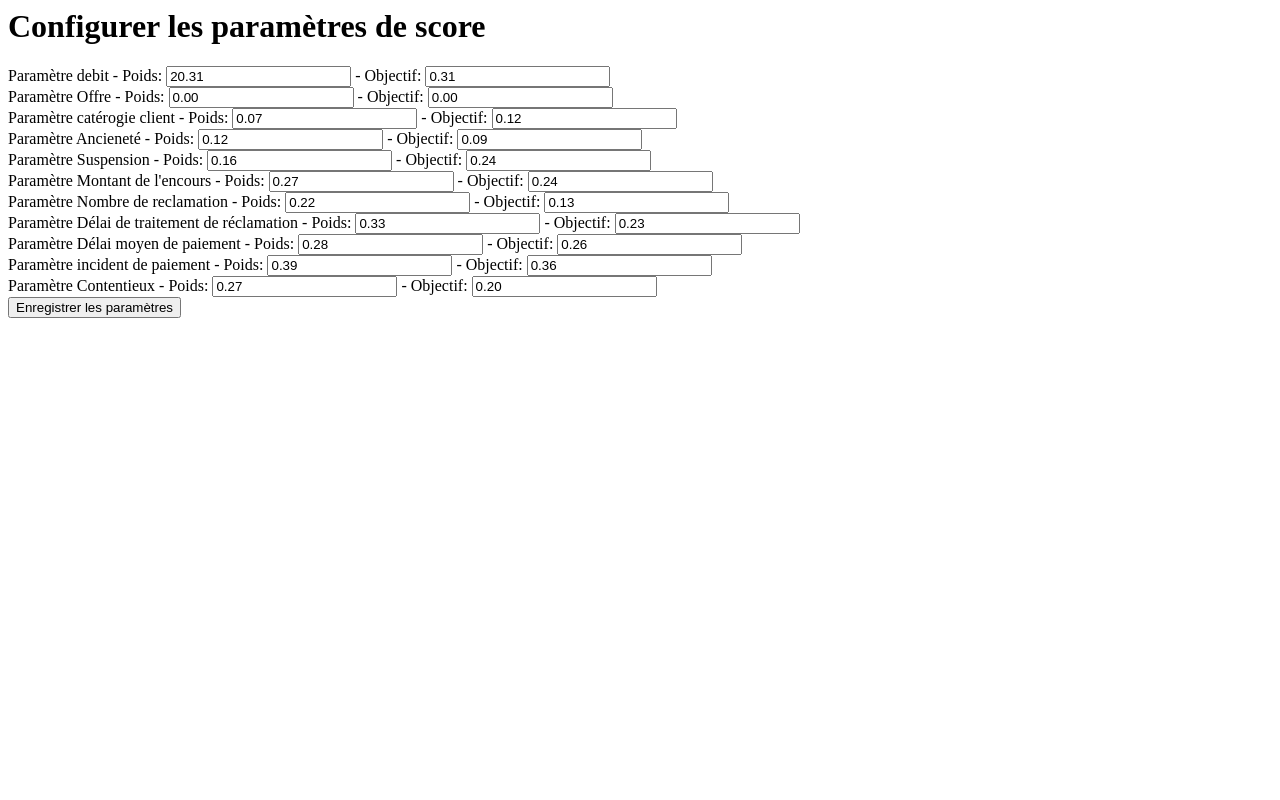
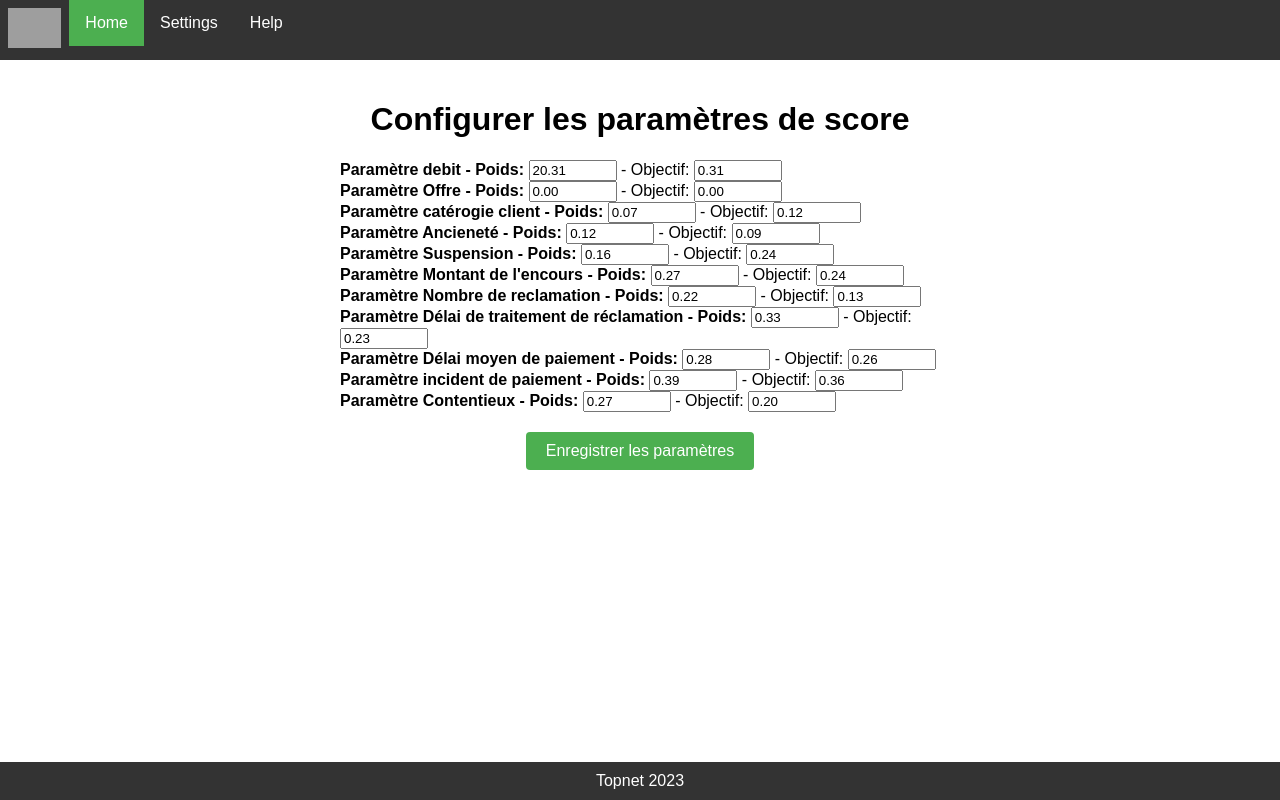
Before and after one commit to MrAhmedElmoez69/Topnet-B2C-Stage-, a Django app: page /agent/aa/ in a window 1280 px wide. Run offline with Django 4.2, Linux system fonts and the light colour scheme; a user stored in the database is signed in; data comes from the database, SQL or seed files in the repository; grey boxes are pictures that could not be loaded.

Commit message:
design
Co-Authored-By: Nacib Mariem <67750731+Nacib1999@users.noreply.github.com>

```diff
--- a/top/score_app/templates/agent/calculate_score.html
+++ b/top/score_app/templates/agent/calculate_score.html
@@ -1,9 +1,127 @@
-
+<!DOCTYPE html>
 <html>
 <head>
     <title>Configurer les paramètres de score</title>
+    <style>
+        body {
+            font-family: Arial, sans-serif;
+            margin: 0;
+            padding: 0;
+            display: flex;
+            flex-direction: column;
+            min-height: 100vh;
+        }
+
+        .container {
+            max-width: 600px;
+            margin: 0 auto;
+            padding: 20px;
+            flex: 1;
+        }
+
+        h1 {
+            text-align: center;
+        }
+
+        form {
+            margin-top: 20px;
+        }
+
+        label {
+            font-weight: bold;
+        }
+
+        input[type="number"] {
+            width: 80px;
+        }
+
+        .button-container {
+            text-align: center;
+            margin-top: 20px;
+        }
+
+        .submit-button {
+            background-color: #4CAF50;
+            color: white;
+            padding: 10px 20px;
+            border: none;
+            cursor: pointer;
+            font-size: 16px;
+            border-radius: 4px;
+        }
+
+        .reset-button {
+            background-color: #f44336;
+            color: white;
+            padding: 10px 20px;
+            border: none;
+            cursor: pointer;
+            font-size: 16px;
+            border-radius: 4px;
+            margin-left: 10px;
+        }
+
+        .submit-button:hover, .reset-button:hover {
+            opacity: 0.8;
+        }
+
+        /* Navbar styles */
+        .navbar {
+            background-color: #333;
+            overflow: hidden;
+        }
+
+        .navbar a {
+            float: left;
+            display: block;
+            color: white;
+            text-align: center;
+            padding: 14px 16px;
+            text-decoration: none;
+        }
+
+        .navbar a:hover {
+            background-color: #ddd;
+            color: black;
+        }
+
+        .navbar a.active {
+            background-color: #4CAF50;
+            color: white;
+        }
+
+        .navbar-logo {
+            float: left;
+            padding: 8px;
+        }
+
+        .navbar-logo img {
+            height: 40px; /* Set the height of the logo image */
+        }
+
+        /* Footer styles */
+        .footer {
+            text-align: center;
+            margin-top: 20px;
+            padding: 10px 0;
+            background-color: #333;
+            color: white;
+            flex-shrink: 0;
+        }
+    </style>
 </head>
 <body>
+    <div class="navbar">
+        <div class="navbar-logo">
+            <img src="unnamed.png" alt="Logo">
+        </div>
+        <a href="#" class="active">Home</a>
+        <a href="#">Settings</a>
+        <a href="#">Help</a>
+        <!-- Add more navbar links as needed -->
+    </div>
+
+    <div class="container">
         <h1>Configurer les paramètres de score</h1>
         <form method="post">
             {% csrf_token %}
@@ -12,7 +130,14 @@
                 <input type="number" step="0.01" name="param_{{ param.id }}" value="{{ param.poids }}"> -
                 Objectif: <input type="number" step="0.01" name="objectif_{{ param.id }}" value="{{ param.objectif }}"><br>
             {% endfor %}
-        <input type="submit" value="Enregistrer les paramètres">
+            <div class="button-container">
+                <input type="submit" class="submit-button" value="Enregistrer les paramètres">
+            </div>
         </form>
+    </div>
+
+    <div class="footer">
+        Topnet 2023
+    </div>
 </body>
 </html>
```
Also changed, not shown: top/score_app/templates/agent/unnamed.png (added). Lines whose indentation alone changed are shown as unchanged.
